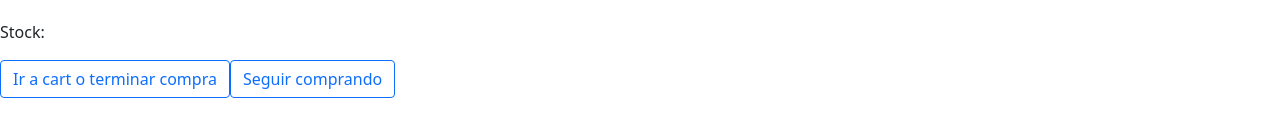
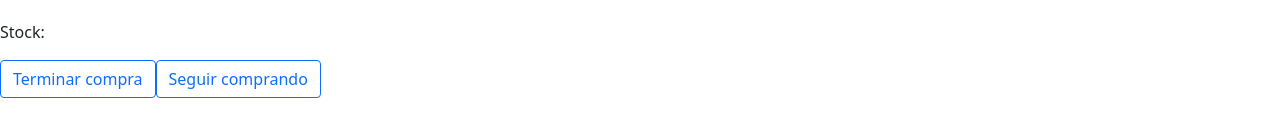
Before and after one commit to Joa-Marron/react-vudu, a React (Vite) app: page /detail/1 in a window 1280 px wide. Both pictures are taken after a click on the button "Pasar a finalizar compra". Shown: the part 269-406 px from the top of the page. Built offline with nearby package versions, Linux system fonts and the light colour scheme; no server answers; the database is empty.

Commit message:
Entrega final 2.1

```diff
--- a/src/components/Intercambiabilidad/Intercambiabilidad.jsx
+++ b/src/components/Intercambiabilidad/Intercambiabilidad.jsx
@@ -9,7 +9,7 @@ const InputCount = () => {
                 <button
                     className="btn btn-outline-primary"
                     onClick={() => console.log('Ir a Cart')}>
-                    Ir a cart o terminar compra</button>
+                    Terminar compra</button>
             </Link>
             <Link to='/'>
                 <button
--- a/src/components/ItemDetail/ItemDetail.jsx
+++ b/src/components/ItemDetail/ItemDetail.jsx
@@ -1,4 +1,4 @@
-import { useCartContext } from "../../context/cartContext";
+import { useCartContext } from "../../context/CartContext";
 import Contador from "../Contador/Contador"
 import Intercambiabilidad from "../Intercambiabilidad/Intercambiabilidad";
 
--- a/src/components/ItemList/ItemList.jsx
+++ b/src/components/ItemList/ItemList.jsx
@@ -4,7 +4,7 @@ import Item from "../Item/Item"
 const ItemList = ({ products }) => {
     return (
 
-        products.map(product => <Item key={product.Id} product={product} />)
+        products.map(product => <Item key={product.id} product={product} />)
     )
 }
 
```
